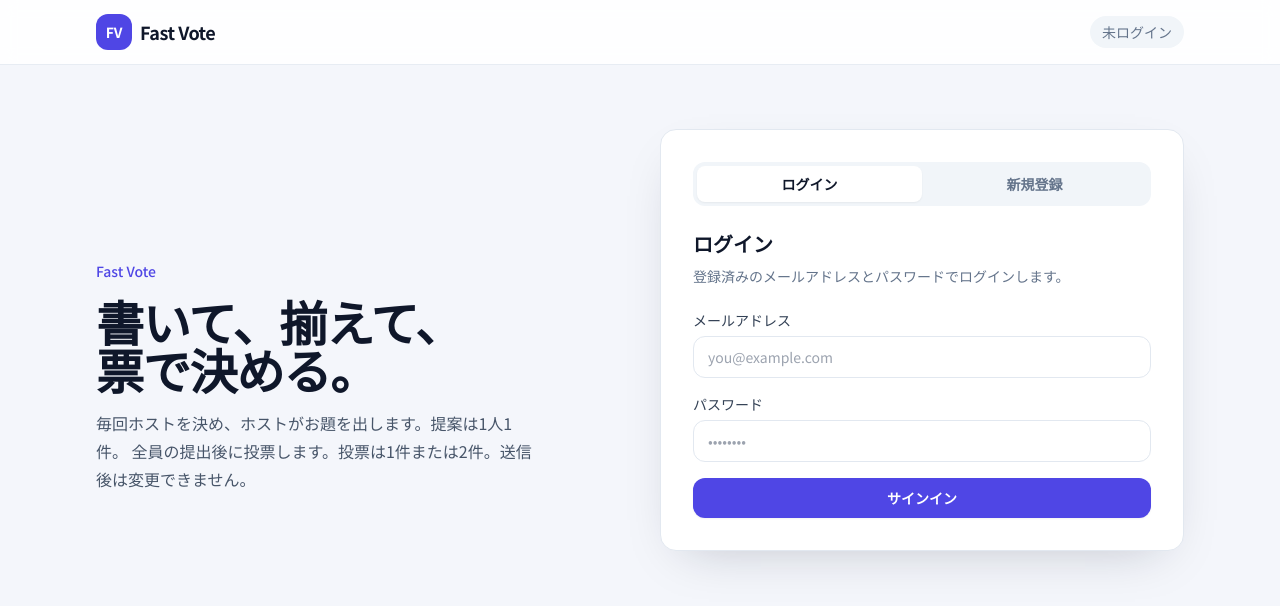
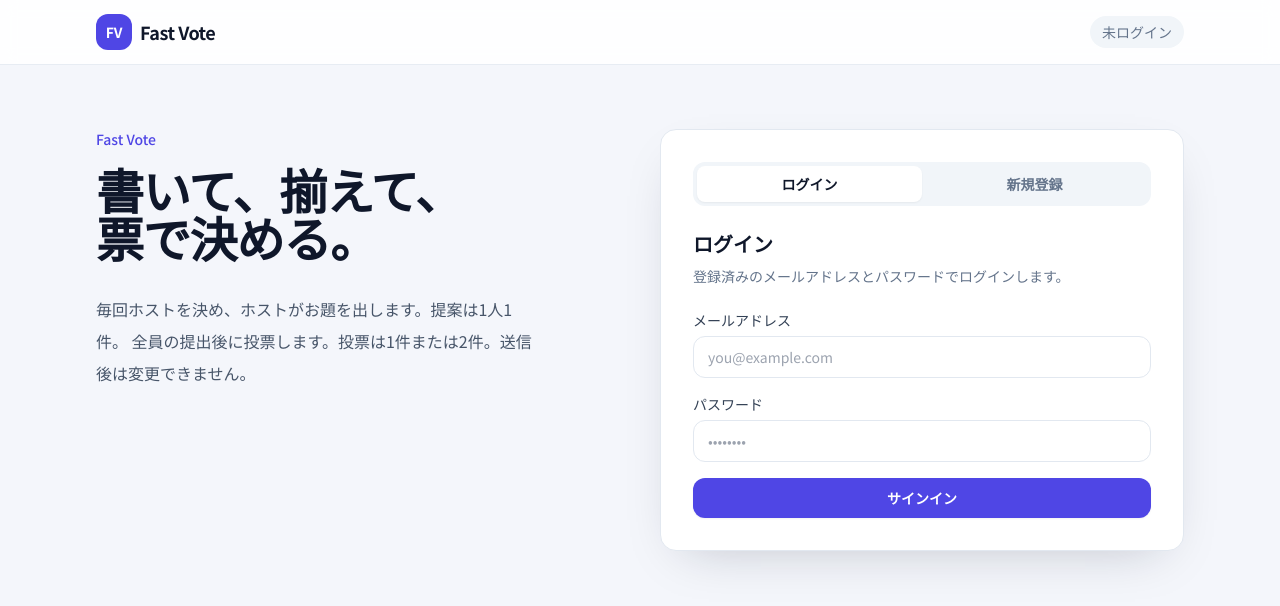
Before and after one commit to naoki1117/fast-vote, a Next.js app: page / in a window 1280 px wide. Shown: the top 606 px of the page. Built offline with nearby package versions, Linux system fonts and the light colour scheme; no server answers.

Commit message:
welcomeコンポーネントなど変更

```diff
--- a/app/components/Welcome.tsx
+++ b/app/components/Welcome.tsx
@@ -1,6 +1,7 @@
-/** ログイン前トップ。キャッチコピーとルール */
+/** ログイン前トップ。見出しと説明は上揃え */
 const Welcome = () => {
   return (
+    <div className="space-y-8">
       <div className="space-y-4">
         <p className="text-sm font-medium text-indigo-600">Fast Vote</p>
         <h1 className="text-4xl font-bold leading-tight tracking-tight text-slate-900 sm:text-5xl">
@@ -8,7 +9,8 @@ const Welcome = () => {
           <br />
           票で決める。
         </h1>
-      <p className="max-w-md text-base leading-7 text-slate-600">
+      </div>
+      <p className="max-w-md text-base leading-8 text-slate-600">
         毎回ホストを決め、ホストがお題を出します。提案は1人1件。
         全員の提出後に投票します。投票は1件または2件。送信後は変更できません。
       </p>
--- a/app/page.tsx
+++ b/app/page.tsx
@@ -6,9 +6,7 @@ export default function Home() {
   return (
     <div className="page-shell py-10 sm:py-16">
       <div className="grid items-start gap-10 lg:grid-cols-2">
-        <div className="lg:flex lg:min-h-[calc(100vh-10rem)] lg:items-center lg:pb-36">
-          <Welcome />
-        </div>
+        <Welcome />
         <AuthPanel />
       </div>
     </div>
```
Lines whose indentation alone changed are shown as unchanged.
